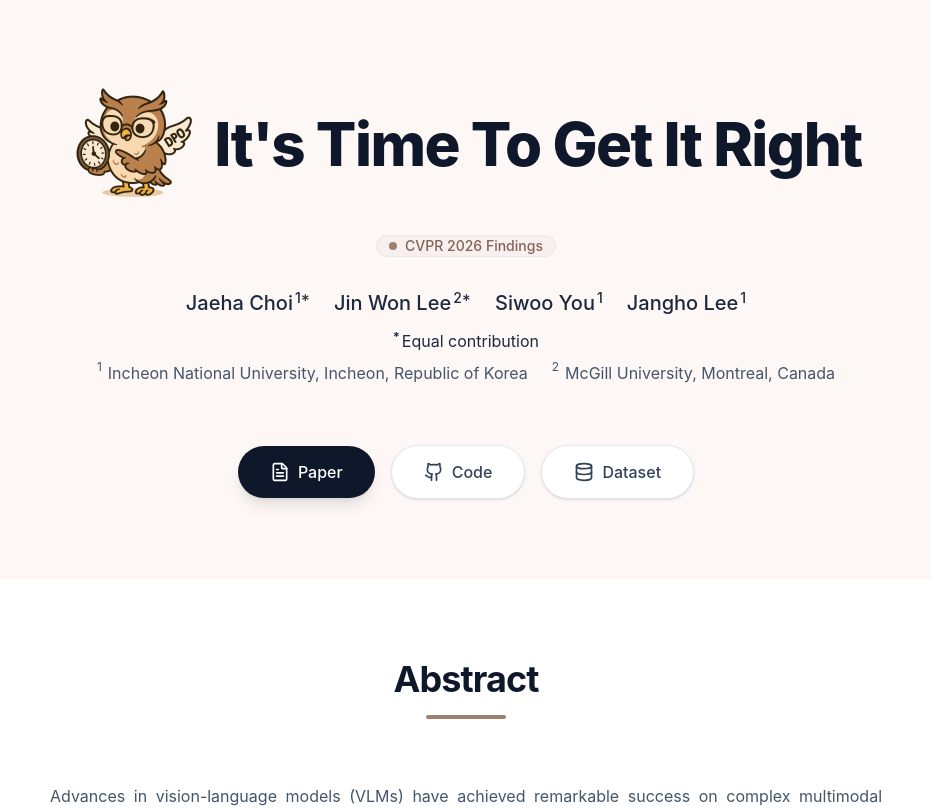
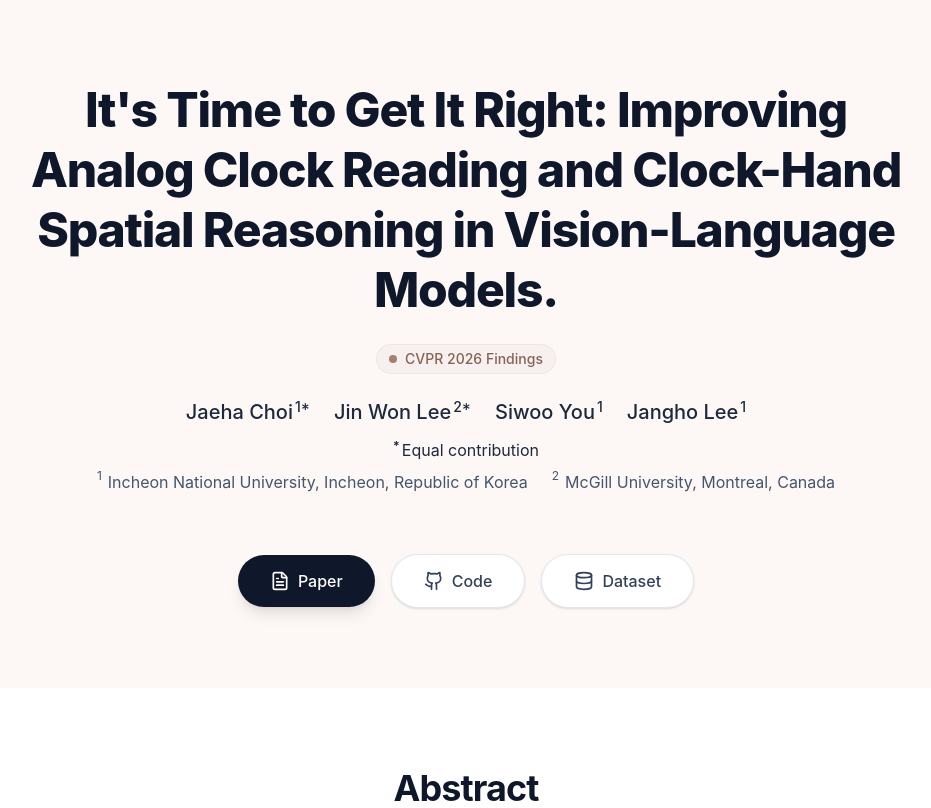
Before and after one commit to It-s-Time-to-Get-It-Right/It-s-Time-To-Get-It-Right.github.io, a React (Vite) app: page / in a window 1280 px wide. Shown: the top 808 px of the page, without its empty margins (174-1105 px from the left). Built offline with nearby package versions, Linux system fonts and the light colour scheme.

Commit message:
Update UI

```diff
--- a/index.html
+++ b/index.html
@@ -5,7 +5,7 @@
     <link rel="icon" type="image/png" href="/assets/mascot.png" />
     <meta name="viewport" content="width=device-width, initial-scale=1.0" />
     <meta name="description" content="CVPR 2026 Findings: It's Time To Get It Right - A novel dual-stream processing mechanism coupled with dynamic attention routing for complex scene understanding." />
-    <title>It's Time To Get It Right | CVPR 2026 Findings</title>
+    <title>It's Time To Get It Right</title>
   </head>
   <body>
     <div id="root"></div>
--- a/src/App.tsx
+++ b/src/App.tsx
@@ -23,18 +23,18 @@ function App() {
         <div className="absolute inset-0 bg-gradient-to-b from-primary-50/50 to-transparent -z-10" />
 
         <div className="max-w-5xl mx-auto px-4 sm:px-6 lg:px-8 text-center">
-          <div className="flex flex-col md:flex-row items-center justify-center gap-4 mb-6">
-            <img
+          <div className="flex flex-col items-center justify-center gap-4 mb-6">
+            {/* <img
               src="/assets/mascot.png"
               alt="Owl Mascot"
               className="w-24 h-24 md:w-32 md:h-32 object-contain shrink-0"
-            />
-            <h1 className="text-3xl md:text-5xl lg:text-6xl font-extrabold tracking-tight text-slate-900 leading-tight text-center md:text-left whitespace-nowrap">
-              It's Time To Get It Right
+            /> */}
+            <h1 className="text-3xl md:text-4xl lg:text-5xl font-extrabold tracking-tight text-slate-900 leading-tight text-center max-w-4xl">
+              It's Time to Get It Right: Improving Analog Clock Reading and Clock-Hand Spatial Reasoning in Vision-Language Models.
             </h1>
           </div>
 
-          <div className="inline-flex items-center gap-2 px-3 rounded-full bg-primary-100/50 text-primary-700 text-sm font-medium mb-8 border border-primary-200/50">
+          <div className="inline-flex items-center gap-2 px-3 py-1 rounded-full bg-primary-100/50 text-primary-700 text-sm font-medium mb-6 border border-primary-200/50">
             <span className="flex h-2 w-2 rounded-full bg-primary-500"></span>
             CVPR 2026 Findings
           </div>
```
